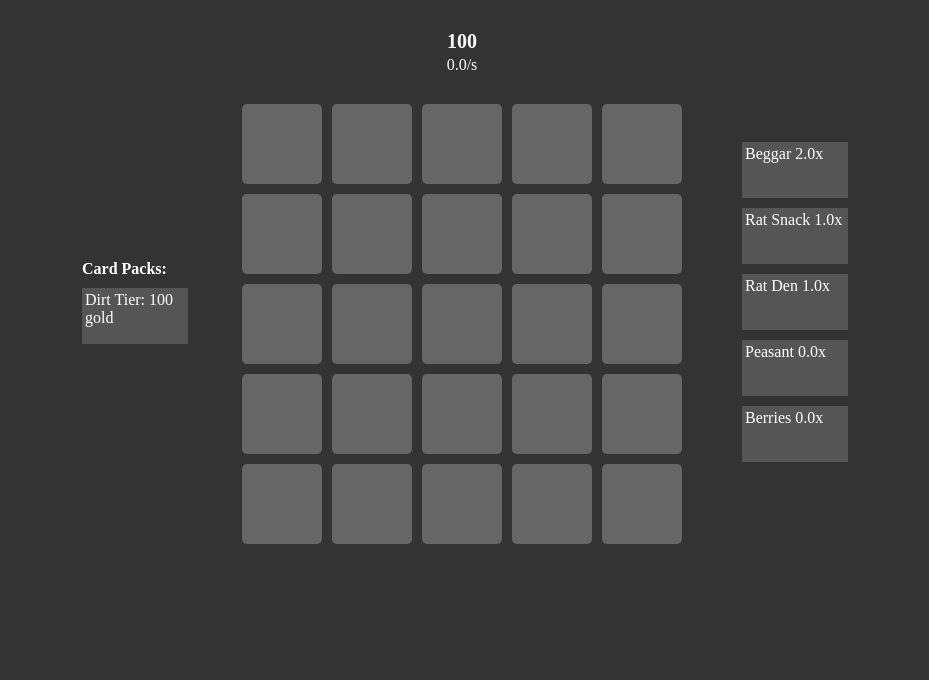
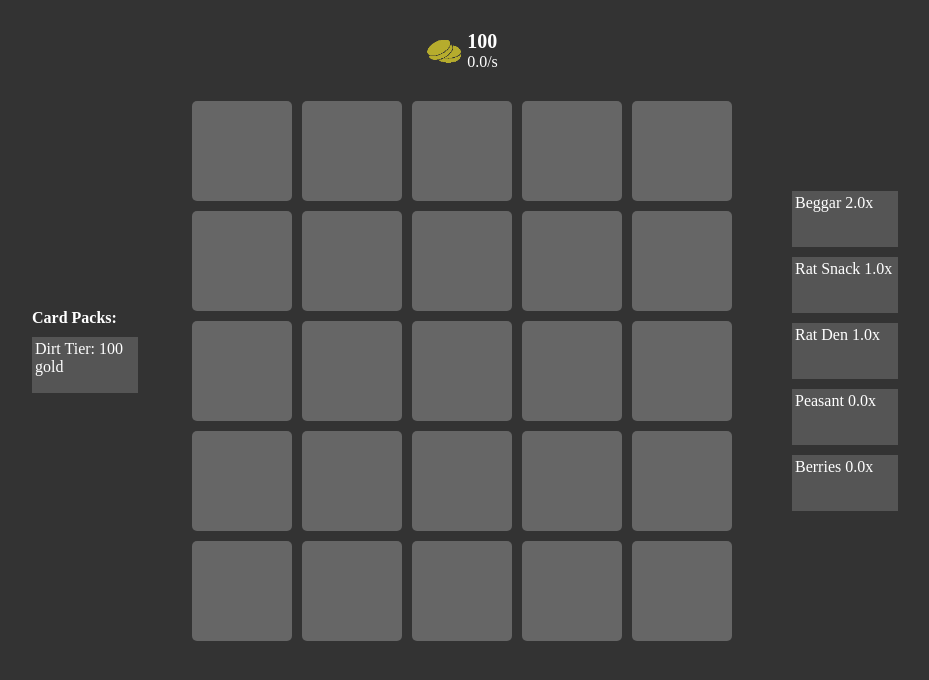
Before and after one commit to Rybadour/cards-n-catapults-idle, a React app: page / in a window 1280 px wide. Shown: the top 680 px of the page, without its empty margins (178-1107 px from the left). Built offline with nearby package versions, Linux system fonts and the light colour scheme.

Commit message:
Tweaked cards display
 - Added some UI to display a card's ability

```diff
--- a/src/components/grid.css
+++ /dev/null
@@ -1,64 +0,0 @@
-.grid {
-  margin: 30px;
-}
-
-.grid-totals {
-  display: flex;
-  flex-direction: column;
-  justify-content: center;
-  align-items: center;
-  color: white;
-}
-
-.grid-totals .total {
-  font-size: 20px;
-  font-weight: bold;
-  margin-bottom: 3px;
-}
-
-.grid-rows {
-  display: flex;
-  flex-direction: column;
-  grid-gap: 10px;
-  margin: 30px;
-}
-
-.grid-row {
-  display: flex;
-  flex-direction: row;
-  grid-gap: 10px;
-  width: 100%;
-  height: 80px;
-}
-
-.grid .grid-space {
-  box-sizing: border-box;
-  width: 80px;
-  height: 80px;
-  background-color: #666;
-  color: white;
-  border-radius: 5px;
-  display: flex;
-  flex-direction: column;
-  align-items: center;
-  justify-content: center;
-  text-align: center;
-  padding: 3px;
-  grid-gap: 5px;
-}
-
-.grid .grid-space img {
-  width: 30px;
-  height: 30px;
-}
-
-.grid .grid-space .progress {
-  height: 10px;
-}
-.grid .grid-space .progress .progress-bar {
-  background-color: red;
-}
-
-.grid .grid-space.card {
-  background-color: #888;
-}
--- /dev/null
+++ b/src/components/grid.scss
@@ -0,0 +1,95 @@
+.grid {
+  margin: 30px;
+}
+
+.grid-totals {
+  display: flex;
+  flex-direction: row;
+  justify-content: center;
+  align-items: center;
+  color: white;
+}
+
+.grid-totals img {
+  width: 36px;
+  height: 36px;
+}
+
+.grid-totals .stats {
+  display: flex;
+  flex-direction: column;
+  justify-content: center;
+  margin-left: 5px;
+}
+
+.grid-totals .total {
+  font-size: 20px;
+  font-weight: bold;
+}
+
+.grid-rows {
+  display: flex;
+  flex-direction: column;
+  grid-gap: 10px;
+  margin: 30px;
+}
+
+$card-width: 100px;
+$card-height: 100px;
+
+.grid-row {
+  display: flex;
+  flex-direction: row;
+  grid-gap: 10px;
+  width: 100%;
+  height: $card-height;
+}
+
+.grid .grid-space {
+  box-sizing: border-box;
+  width: $card-width;
+  height: $card-height;
+  background-color: #666;
+  color: white;
+  border-radius: 5px;
+  display: flex;
+  flex-direction: column;
+  align-items: center;
+  text-align: center;
+  grid-gap: 6px;
+  padding: 3px;
+
+  .title {
+    display: flex;
+    align-items: center;
+    justify-self: flex-start;
+    grid-gap: 6px;
+    font-size: 16px;
+
+    img {
+      width: 26px;
+      height: 26px;
+    }
+  }
+
+  .ability {
+    display: flex;
+    align-items: center;
+    grid-gap: 3px;
+
+    img {
+      width: 20px;
+      height: 20px;
+    }
+  }
+
+  .progress {
+    height: 10px;
+    margin-top: auto;
+    margin-bottom: 4px;
+  }
+}
+
+.grid .grid-space.card {
+  background-color: #888;
+}
--- a/src/components/grid.tsx
+++ b/src/components/grid.tsx
@@ -1,10 +1,14 @@
 import classNames from 'classnames';
 import { useCallback, useContext, useEffect } from 'react';
+
+import cardsConfig from '../config/cards';
 import { CardsContext } from '../contexts/cards';
 import { GridContext } from '../contexts/grid';
 import { replaceSpaceWithCard } from '../gamelogic/grid-cards';
-import './grid.css';
 import { ProgressBar } from './progress-bar';
+import { Ability } from '../shared/types';
+
+import './grid.scss';
 
 let lastTime = Date.now();
 
@@ -29,8 +33,11 @@ export default function GridMap() {
 
   return <div className='grid'>
     <div className='grid-totals'>
-      <div className='total'>{grid.totalGold.toFixed(0).toLocaleString()}</div>
-      <div className='per-sec'>{grid.goldPerSec.toFixed(1).toLocaleString()}/s</div>
+      <img src="icons/two-coins-gold.png" />
+      <div className="stats">
+        <div className='total'>{grid.totalGold.toFixed(0).toLocaleString()}</div>
+        <div className='per-sec'>{grid.goldPerSec.toFixed(1).toLocaleString()}/s</div>
+      </div>
     </div>
     <div className='grid-rows'>
     {grid.gridSpaces.map((gridRow, y) =>
@@ -41,8 +48,25 @@ export default function GridMap() {
             onClick={() => addCard(x, y)}
           >
             {card ? <>
-              <img src={"/icons/" + card?.icon + ".png"} />
-              <div>{card ? card.name : ''}</div>
+              <div className="title">
+                <img src={"/icons/" + card?.icon + ".png"} />
+                <div>{card ? card.name : ''}</div>
+              </div>
+              <div className="ability">
+                {card.ability == Ability.Produce ? <>
+                  <img src="icons/two-coins-gold.png" /> {card.abilityStrength}/s
+                </> : null }
+                {card.ability == Ability.BonusToMatching ? <>
+                  <img src="icons/two-coins-gold.png" /> +{card.abilityStrength * 100}%
+                </> : null }
+                {card.ability == Ability.ProduceFromMatching ? <>
+                  <img src="icons/two-coins-gold.png" /> +{card.abilityStrength}/s
+                </> : null }
+                {card.ability == Ability.ProduceCard && card.abilityCard ? <>
+                  +<img src={"icons/" + cardsConfig[card.abilityCard!!].icon + ".png"} />
+                  /{(card.cooldownMs ?? 0)/1000}s
+                </> : null }
+              </div>
               {card.maxDurability ?
                 <ProgressBar progress={(card.durability ?? 0)/card.maxDurability} color="red" /> :
                 null
```
Also changed, not shown: public/icons/two-coins-gold.png (added), public/icons/two-coins.png.
